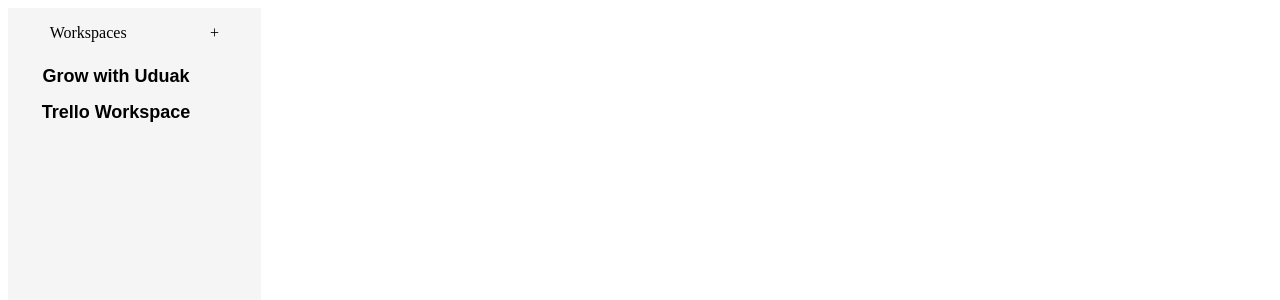
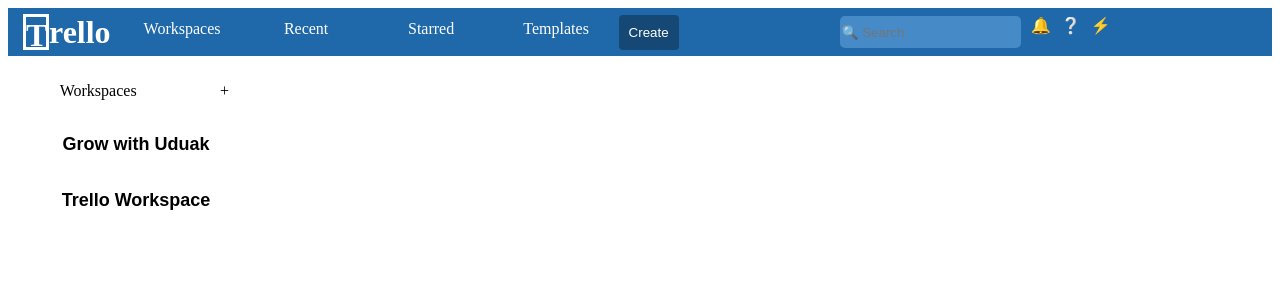
Before and after one commit to growwithuduak/geek-devs-frontend, a React (Vite) app: page / in a window 1280 px wide. Shown: the top 300 px of the page. Built offline with nearby package versions, Linux system fonts and the light colour scheme.

Commit message:
Added nav

```diff
--- a/src/App.css
+++ b/src/App.css
@@ -3,7 +3,8 @@
     flex-direction: column;
     width: 20%;
     height: 100vh;
-    background: whitesmoke;
+    margin: 10px;
+
 }
 
 p{
--- a/src/App.jsx
+++ b/src/App.jsx
@@ -1,17 +1,21 @@
 import React from 'react'
 import {Button} from './Components/Button'
+import {Nav} from './Components/Nav'
 
 import './App.css'
 
 function App() {
 
   return (
+        <>
+        <Nav />
         < div className="myComponent">
         <p>Workspaces <span>+</span> </p>
        <Button text = "Grow with Uduak"></Button>
        <Button text = "Trello Workspace"></Button>
 
         </div>
+        </>
   )
 }
 
--- a/src/Button.css
+++ b/src/Button.css
@@ -5,18 +5,20 @@
     background: none;
     font-weight: bold;
     font-size: 18px;
+    margin: 10px;
 
 }
 
 .btn:hover{
-    background: rgb(164, 163, 163);
+    background: rgba(164, 163, 163, 0.153);
 }
 
-li {
+.space-list {
     list-style: none;
     padding: 8px;
     width: 10em;
+    margin: 2px;
 }
-li:hover {
-    background: rgb(164, 163, 163) ;
+.space-list:hover {
+    background: rgba(164, 163, 163, 0.137) ;
 }
--- a/src/Components/Button.jsx
+++ b/src/Components/Button.jsx
@@ -14,11 +14,11 @@
         {
             expand &&
             <ul>
-            <li>Boards</li>
-            <li>Highlights</li>
-            <li>Views</li>
-            <li>Members</li>
-            <li>Settings</li>
+            <li className="space-list">Boards</li>
+            <li className="space-list">Highlights</li>
+            <li className="space-list">Views</li>
+            <li className="space-list">Members</li>
+            <li className="space-list">Settings</li>
 
         </ul>
         }
--- /dev/null
+++ b/src/Components/Nav.jsx
@@ -0,0 +1,36 @@
+import React from "react";
+import '../Nav.css'
+
+
+export const Nav = () => {
+
+
+    return (
+        <div className="nav-bar">
+            <div className="nav-left">
+            <h1 className="hero">
+                <div className="Trello_logo">T</div>
+                rello
+            </h1>
+
+            <ul className="nav-list">
+                <li className="listItems one">Workspaces</li>
+                <li className="listItems two">Recent</li>
+                <li className="listItems three">Starred</li>
+                <li className="listItems four">Templates</li>
+            </ul>
+
+            <button id="create-btn" >Create</button>
+            </div>
+
+
+          <div className="right-col">
+          <input className="search-btn" placeholder="🔍 Search"></input>
+            <div>🔔</div>
+            <div>❔</div>
+            <div>⚡</div>
+          </div>
+
+        </div>
+    )
+}
--- /dev/null
+++ b/src/Nav.css
@@ -0,0 +1,79 @@
+.nav-bar {
+    background: rgba(2, 86, 160, 0.881);
+    height: 3em;
+    display: flex;
+    color: white;
+
+}
+.hero{
+    display: flex;
+    align-items: center;
+}
+.Trello_logo{
+    border: 3px solid white;
+    width: 20px;
+    margin-left: 15px;
+    height: 30px;
+
+}
+
+.nav-left{
+   display: flex;
+   align-items: center;
+
+}
+.listItems{
+    margin: 20px;
+    height: 25px;
+    width: 75px;
+    text-align: center;
+    border-radius: 3px;
+    padding: 5px;
+
+}
+
+.listItems:hover{
+    background: rgba(3, 5, 7, 0.331);
+}
+
+
+.nav-list {
+    list-style: none;
+    display: flex;
+    margin-left: -2em;
+
+}
+li {
+    gap: 2em;
+}
+.right-col {
+    margin: auto;
+    width: auto;
+    display: flex;
+    gap: 10px;
+}
+.search-btn{
+    border: none;
+    background: rgba(95, 161, 219, 0.616);
+    height: 30px;
+    border-radius: 5px;
+}
+.search-btn:hover{
+    border: 1px solid white;
+    background: rgba(95, 161, 219, 0.886);
+
+
+}
+
+#create-btn{
+    background: rgba(3, 5, 7, 0.331);
+    border: none;
+    height: 35px;
+    width: 60px;
+    border-radius: 4px;
+    color: white;
+}
+#create-btn:hover{
+    background: rgba(95, 161, 219, 0.616);
+
+}
```
